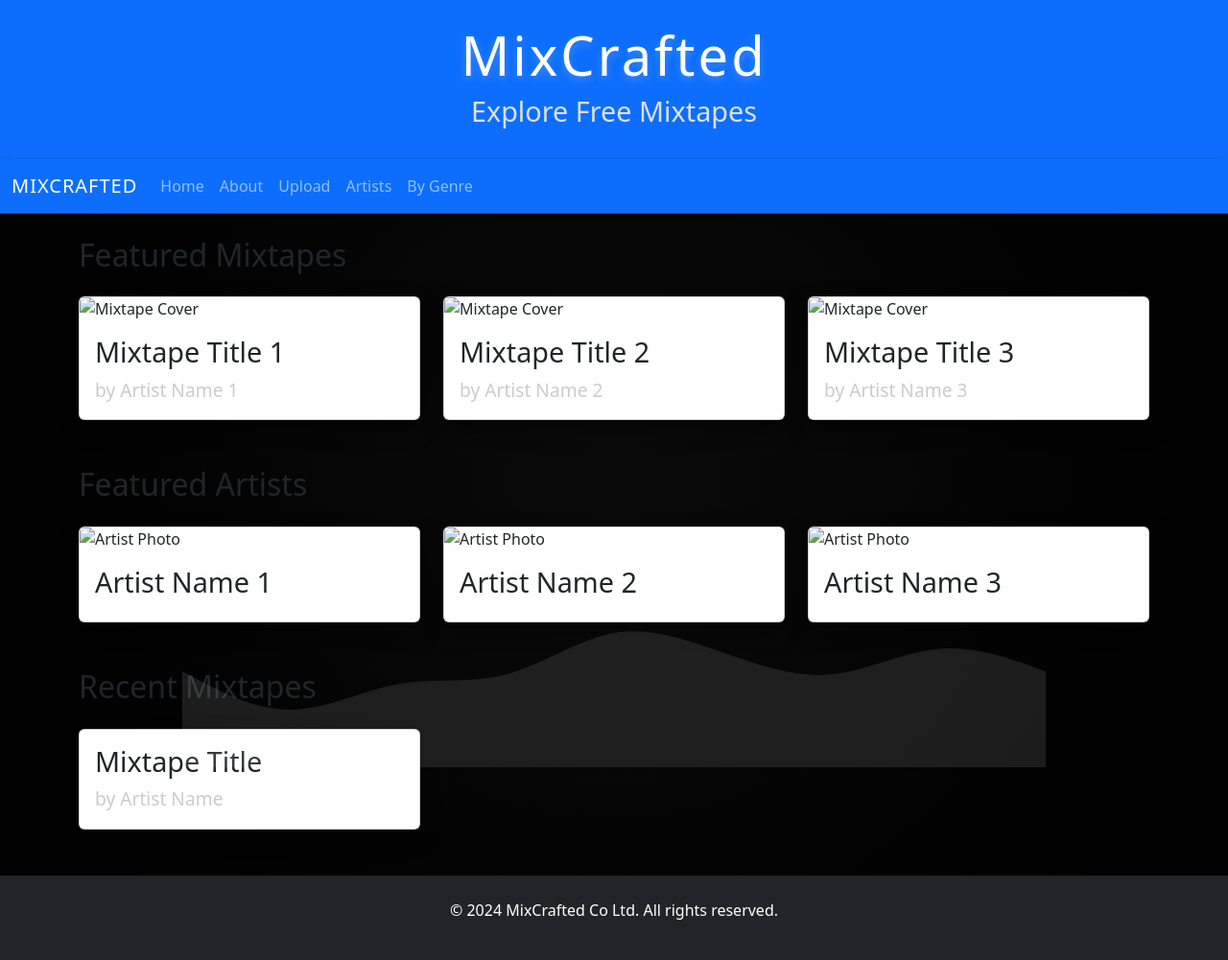
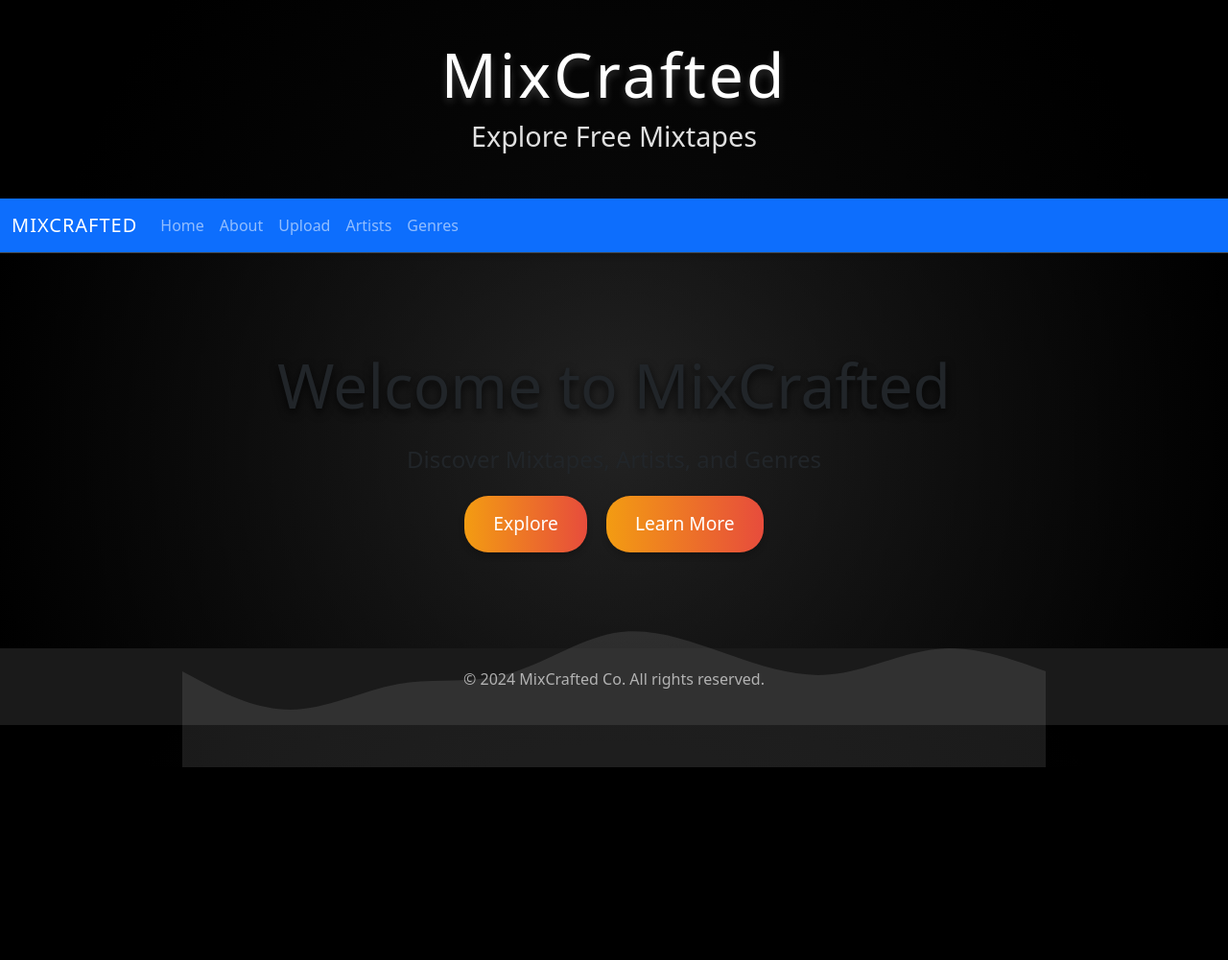
Before and after one commit to Joshkaki00/Bootstrap-Sprint-v2, a Flask app: page / in a window 1280 px wide. Shown: the whole page at 96% size. After the commit the page ends 800 px from the top, so only its background shows below. Run offline with Flask 3, Linux system fonts and the light colour scheme; some libraries are stand-ins or nearby versions.

Commit message:
updated index

```diff
--- a/templates/index.html
+++ b/templates/index.html
@@ -3,24 +3,24 @@
 <head>
     <meta charset="UTF-8">
     <meta name="viewport" content="width=device-width, initial-scale=1.0">
-    <title>Mixtape Hosting</title>
+    <title>MixCrafted</title>
     <link rel="stylesheet" href="{{ url_for('static', filename='styles.css') }}">
-    <link href="https://cdn.jsdelivr.net/npm/bootstrap@5.3.3/dist/css/bootstrap.min.css" rel="stylesheet" integrity="sha384-QWTKZyjpPEjISv5WaRU9OFeRpok6YctnYmDr5pNlyT2bRjXh0JMhjY6hW+ALEwIH" crossorigin="anonymous">
+    <link href="https://cdn.jsdelivr.net/npm/bootstrap@5.3.3/dist/css/bootstrap.min.css" rel="stylesheet">
 </head>
-<body class="bg-light">
+<body>
     <div class="waveform-svg">
         <svg xmlns="http://www.w3.org/2000/svg" viewBox="0 0 1440 320">
             <path fill="#fff" fill-opacity="0.1" d="M0,160L30,176C60,192,120,224,180,224C240,224,300,192,360,181.3C420,171,480,181,540,165.3C600,149,660,107,720,96C780,85,840,107,900,128C960,149,1020,171,1080,165.3C1140,160,1200,128,1260,122.7C1320,117,1380,139,1410,149.3L1440,160L1440,320L1410,320C1380,320,1320,320,1260,320C1200,320,1140,320,1080,320C1020,320,960,320,900,320C840,320,780,320,720,320C660,320,600,320,540,320C480,320,420,320,360,320C300,320,240,320,180,320C120,320,60,320,30,320L0,320Z"></path>
         </svg>
     </div>
-<header class="bg-primary text-white p-4">
-    <h1 class="display-4">MixCrafted</h1>
+    <header>
+        <h1>MixCrafted</h1>
         <h3>Explore Free Mixtapes</h3>
     </header>
     <nav class="navbar navbar-expand-lg navbar-dark bg-primary">
         <div class="container-fluid">
-        <a class="navbar-brand" href="/">MixCrafted</a>
-        <button class="navbar-toggler" type="button" data-bs-toggle="collapse" data-bs-target="#navbarNav" aria-controls="navbarNav" aria-expanded="false" aria-label="Toggle navigation">
+            <a class="navbar-brand" href="#">MixCrafted</a>
+            <button class="navbar-toggler" type="button" data-bs-toggle="collapse" data-bs-target="#navbarNav">
                 <span class="navbar-toggler-icon"></span>
             </button>
             <div class="collapse navbar-collapse" id="navbarNav">
@@ -29,99 +29,22 @@
                     <li class="nav-item"><a class="nav-link" href="/about">About</a></li>
                     <li class="nav-item"><a class="nav-link" href="/upload">Upload</a></li>
                     <li class="nav-item"><a class="nav-link" href="/artists">Artists</a></li>
-                <li class="nav-item"><a class="nav-link" href="/genres">By Genre</a></li>
+                    <li class="nav-item"><a class="nav-link" href="/genres">Genres</a></li>
                 </ul>
             </div>
         </div>
     </nav>
-<main class="container my-4">
-
-        <!-- Featured Mixtapes -->
-        <div class="mb-5">
-            <h2 class="h2 mb-4">Featured Mixtapes</h2>
-            <div class="row row-cols-1 row-cols-md-2 row-cols-lg-3 g-4">
-                <div class="col">
-                    <div class="card h-100">
-                        <img src="https://via.placeholder.com/150" class="card-img-top" alt="Mixtape Cover">
-                        <div class="card-body">
-                            <h3 class="card-title">Mixtape Title 1</h3>
-                            <p class="card-text">by Artist Name 1</p>
+    <div class="hero">
+        <h1>Welcome to MixCrafted</h1>
+        <p>Discover Mixtapes, Artists, and Genres</p>
+        <div class="hero-buttons">
+            <button class="btn">Explore</button>
+            <button class="btn btn-outline-light">Learn More</button>
         </div>
     </div>
-                </div>
-                <div class="col">
-                    <div class="card h-100">
-                        <img src="https://via.placeholder.com/150" class="card-img-top" alt="Mixtape Cover">
-                        <div class="card-body">
-                            <h3 class="card-title">Mixtape Title 2</h3>
-                            <p class="card-text">by Artist Name 2</p>
-                        </div>
-                    </div>
-                </div>
-                <div class="col">
-                    <div class="card h-100">
-                        <img src="https://via.placeholder.com/150" class="card-img-top" alt="Mixtape Cover">
-                        <div class="card-body">
-                            <h3 class="card-title">Mixtape Title 3</h3>
-                            <p class="card-text">by Artist Name 3</p>
-                        </div>
-                    </div>
-                </div>
-            </div>
-        </div>
-
-        <!-- Featured Artists -->
-        <div class="mb-5">
-            <h2 class="h2 mb-4">Featured Artists</h2>
-            <div class="row row-cols-1 row-cols-md-2 row-cols-lg-3 g-4">
-                <div class="col">
-                    <div class="card h-100">
-                        <img src="https://via.placeholder.com/150" class="card-img-top" alt="Artist Photo">
-                        <div class="card-body">
-                            <h3 class="card-title">Artist Name 1</h3>
-                        </div>
-                    </div>
-                </div>
-                <div class="col">
-                    <div class="card h-100">
-                        <img src="https://via.placeholder.com/150" class="card-img-top" alt="Artist Photo">
-                        <div class="card-body">
-                            <h3 class="card-title">Artist Name 2</h3>
-                        </div>
-                    </div>
-                </div>
-                <div class="col">
-                    <div class="card h-100">
-                        <img src="https://via.placeholder.com/150" class="card-img-top" alt="Artist Photo">
-                        <div class="card-body">
-                            <h3 class="card-title">Artist Name 3</h3>
-                        </div>
-                    </div>
-                </div>
-            </div>
-        </div>
-
-        <!-- Recent Mixtapes -->
-        <div class="mb-5">
-            <h2 class="h2 mb-4">Recent Mixtapes</h2>
-            <div class="row row-cols-1 row-cols-md-2 row-cols-lg-3 g-4">
-                <div class="col">
-                    <div class="card h-100">
-                        <div class="card-body">
-                            <h3 class="card-title">Mixtape Title</h3>
-                            <p class="card-text">by Artist Name</p>
-                        </div>
-                    </div>
-                </div>
-            </div>
-        </div>
-    </main>
-</div>
-<footer class="bg-dark text-white p-4 text-center">
-    <p> &copy; <span id="currentYear"></span> MixCrafted Co Ltd. All rights reserved.</p>
+    <footer>
+        <p>&copy; <span id="currentYear"></span> MixCrafted Co. All rights reserved.</p>
     </footer>
-<script src="https://cdn.jsdelivr.net/npm/@popperjs/core@2.11.8/dist/umd/popper.min.js" integrity="sha384-I7E8VVD/ismYTF4hNIPjVp/Zjvgyol6VFvRkX/vR+Vc4jQkC+hVqc2pM8ODewa9r" crossorigin="anonymous"></script>
-<script src="https://cdn.jsdelivr.net/npm/bootstrap@5.3.3/dist/js/bootstrap.min.js" integrity="sha384-0pUGZvbkm6XF6gxjEnlmuGrJXVbNuzT9qBBavbLwCsOGabYfZo0T0to5eqruptLy" crossorigin="anonymous"></script>
     <script>
         document.getElementById('currentYear').textContent = new Date().getFullYear();
     </script>
```
Lines whose indentation alone changed are shown as unchanged.
